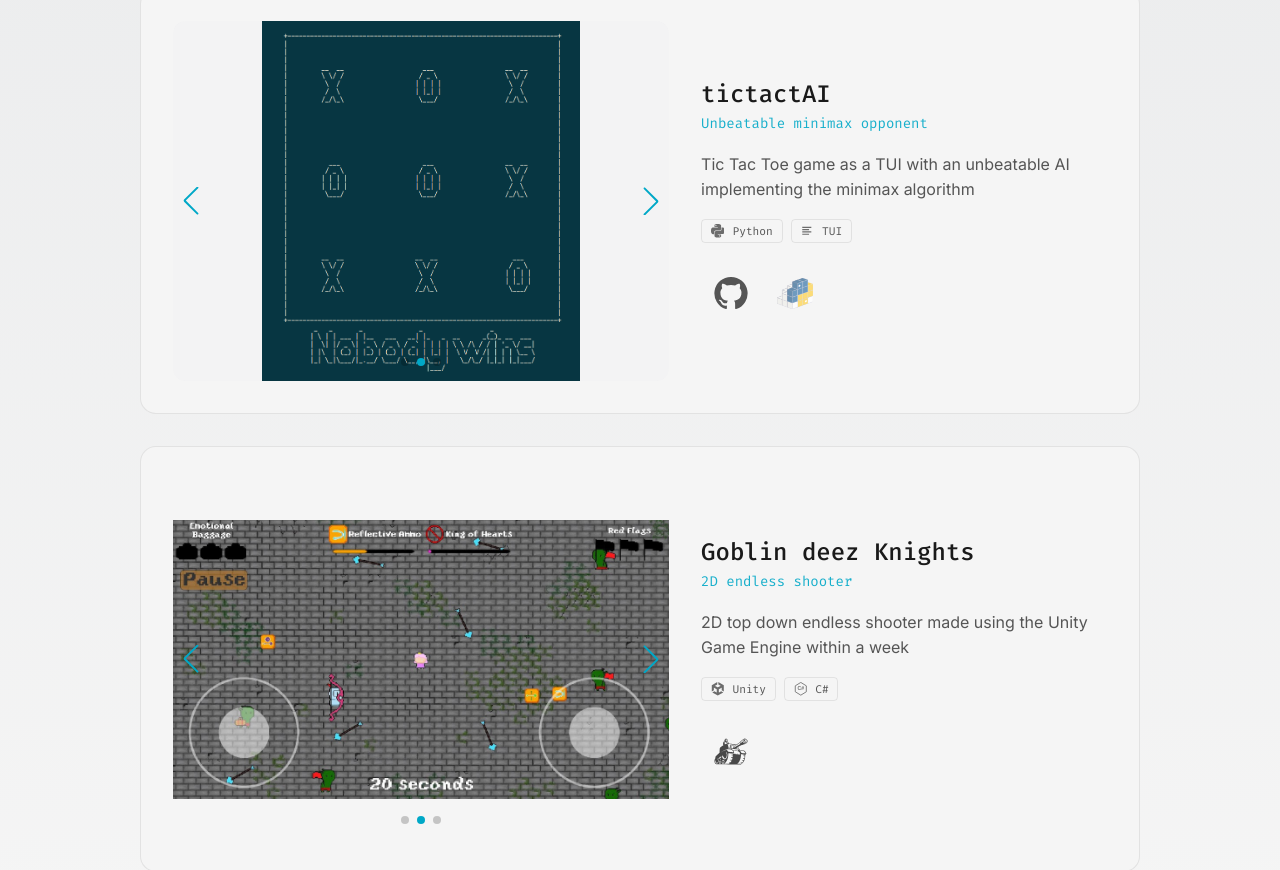
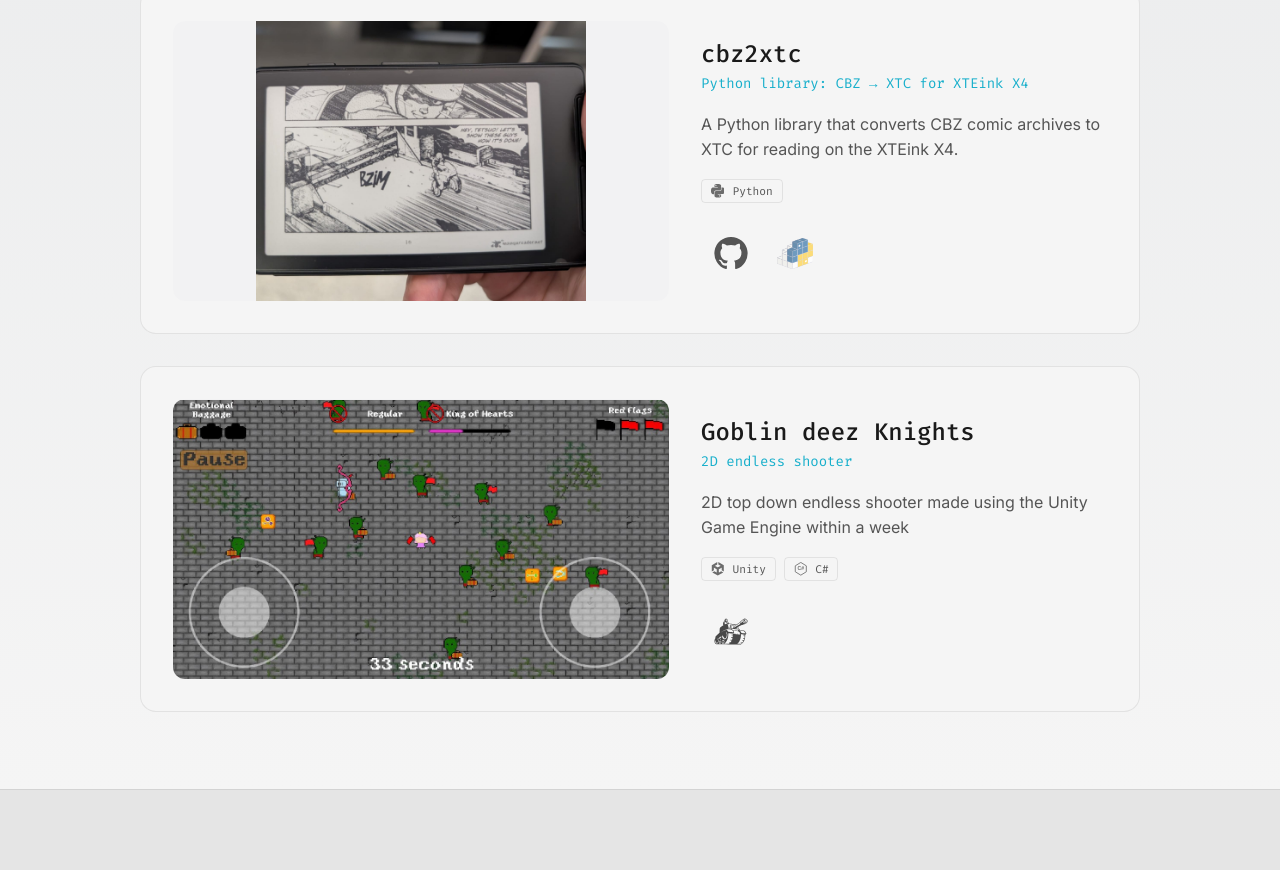
Before and after one commit to donutboyy/portfolio, a React (Vite) app: page / in a window 1280 px wide. Shown: the part 2395-3265 px from the top of the page. Built offline with nearby package versions, Linux system fonts and the light colour scheme.

Commit message:
feat: swap tictactAI for cbz2xtc and use single project heroes
Replace the Swiper carousel with one hero image per project, feature the published cbz2xtc library, and drop the unused tui skill path.

```diff
--- a/package.json
+++ b/package.json
@@ -19,8 +19,7 @@
     "@mui/material": "^6.4.12",
     "react": "^18.3.1",
     "react-dom": "^18.3.1",
-    "react-router-dom": "^7.16.0",
-    "swiper": "^12.1.2"
+    "react-router-dom": "^7.16.0"
   },
   "devDependencies": {
     "@eslint/js": "^9.17.0",
--- a/src/components/ImageCarousel.css
+++ /dev/null
@@ -1,38 +0,0 @@
-.swiper {
-  width: 100%;
-  height: 100%;
-  border-radius: var(--radius-lg);
-  overflow: hidden;
-}
-
-.mySwiper {
-  --swiper-navigation-size: 28px;
-  --swiper-theme-color: var(--accent);
-}
-
-.swiper-wrapper {
-  align-items: center;
-}
-
-.swiper-slide {
-  width: 100%;
-  height: 100%;
-  display: flex;
-  justify-content: center;
-}
-
-.swiper-slide img {
-  width: 100%;
-  height: 100%;
-  display: flex;
-  justify-content: center;
-  -moz-user-select: -moz-none;
-  -khtml-user-select: none;
-  -webkit-user-select: none;
-  -ms-user-select: none;
-  user-select: none;
-}
-
-:root {
-  --swiper-theme-color: var(--accent);
-}
--- a/src/components/ImageCarousel.tsx
+++ /dev/null
@@ -1,60 +0,0 @@
-import { Swiper, SwiperSlide } from "swiper/react";
-
-import "swiper/css";
-import "swiper/css/pagination";
-import "swiper/css/navigation";
-
-import "./ImageCarousel.css";
-
-import { Autoplay, Pagination, Navigation } from "swiper/modules";
-import { Box } from "@mui/material";
-
-interface ImageCarouselProps {
-  images: string[];
-  projectName: string;
-}
-
-function ImageCarousel({ images, projectName }: ImageCarouselProps) {
-  return (
-    <>
-      <Swiper
-        centeredSlides={true}
-        centeredSlidesBounds={true}
-        autoplay={{
-          delay: 4000,
-          disableOnInteraction: false,
-        }}
-        pagination={{
-          clickable: true,
-        }}
-        navigation={true}
-        modules={[Autoplay, Pagination, Navigation]}
-        className="mySwiper"
-      >
-        {images.map((img, index) => (
-          <SwiperSlide key={index}>
-            <Box
-              component="img"
-              justifyContent="center"
-              alignItems="center"
-              sx={{
-                height: { xs: 220, md: 280 },
-                display: "block",
-                maxHeight: 360,
-                overflow: "hidden",
-                width: "100%",
-                objectFit: "contain",
-                backgroundColor: "color-mix(in srgb, var(--bg-default) 55%, transparent)",
-              }}
-              src={img}
-              alt={`${projectName} screenshot ${index + 1}`}
-              loading="lazy"
-            />
-          </SwiperSlide>
-        ))}
-      </Swiper>
-    </>
-  );
-}
-
-export default ImageCarousel;
--- a/src/components/ProjectCard.css
+++ b/src/components/ProjectCard.css
@@ -13,6 +13,16 @@
   min-width: 0;
   border-radius: var(--radius-lg);
   overflow: hidden;
+  background: color-mix(in srgb, var(--bg-default) 55%, transparent);
+}
+
+.project-band__hero {
+  display: block;
+  width: 100%;
+  height: 220px;
+  max-height: 360px;
+  object-fit: contain;
+  user-select: none;
 }
 
 .project-band__copy {
@@ -65,4 +75,8 @@
     gap: var(--space-6);
     padding: var(--space-6);
   }
+
+  .project-band__hero {
+    height: 280px;
+  }
 }
--- a/src/components/ProjectCard.tsx
+++ b/src/components/ProjectCard.tsx
@@ -1,5 +1,4 @@
 import { Typography } from "@mui/material";
-import ImageCarousel from "./ImageCarousel.tsx";
 import IconButtons from "./IconButtons.tsx";
 import SkillChip from "./SkillChip.tsx";
 import { skillsById, type SkillId } from "../data/skills";
@@ -10,7 +9,7 @@ interface ProjectCardProps {
   name: string;
   shortDescription?: string;
   description?: string;
-  images: string[];
+  image: string;
   links?: string[];
   tags?: SkillId[];
 }
@@ -19,7 +18,7 @@ function ProjectCard({
   name,
   shortDescription,
   description,
-  images,
+  image,
   links,
   tags,
 }: ProjectCardProps) {
@@ -27,11 +26,14 @@ function ProjectCard({
 
   return (
     <article className="project-band reveal" ref={revealRef}>
-      {images.length > 0 && (
-        <div className="project-band__media">
-          <ImageCarousel images={images} projectName={name} />
-        </div>
-      )}
+      <div className="project-band__media">
+        <img
+          className="project-band__hero"
+          src={image}
+          alt={`${name} screenshot`}
+          loading="lazy"
+        />
+      </div>
       <div className="project-band__copy">
         <div>
           <Typography
--- a/src/components/SkillChip.tsx
+++ b/src/components/SkillChip.tsx
@@ -1,23 +1,17 @@
-import type { Skill, SkillId } from "../data/skills";
-import { resolveSkill } from "../data/skills";
+import type { Skill } from "../data/skills";
 import { SkillIcon } from "./SkillIcons";
 import "./SkillChip.css";
 
 interface SkillChipProps {
-  skill?: Skill;
-  /** Tag label or known skill id */
-  tag?: string;
+  skill: Skill;
   variant?: "pixel" | "clean";
 }
 
-function SkillChip({ skill, tag, variant = "pixel" }: SkillChipProps) {
-  const resolved = skill ?? resolveSkill(tag ?? "");
-  const skillId = resolved.id as SkillId;
-
+function SkillChip({ skill, variant = "pixel" }: SkillChipProps) {
   return (
     <span className={`skill-chip skill-chip--${variant}`}>
-      <SkillIcon id={skillId} className="skill-chip__icon" />
-      <span className="skill-chip__label">{resolved.label}</span>
+      <SkillIcon id={skill.id} className="skill-chip__icon" />
+      <span className="skill-chip__label">{skill.label}</span>
     </span>
   );
 }
--- a/src/components/SkillIcons.tsx
+++ b/src/components/SkillIcons.tsx
@@ -132,16 +132,6 @@ function CSharpIcon({ className }: IconProps) {
   );
 }
 
-function TuiIcon({ className }: IconProps) {
-  // No brand mark — terminal lines
-  return (
-    <SimpleIcon
-      className={className}
-      path="M4 5h16v2H4V5zm0 4h12v2H4V9zm0 4h16v2H4v-2zm0 4h12v2H4v-2z"
-    />
-  );
-}
-
 const icons: Record<SkillId, ComponentType<IconProps>> = {
   javascript: JavaScriptIcon,
   typescript: TypeScriptIcon,
@@ -153,7 +143,6 @@ const icons: Record<SkillId, ComponentType<IconProps>> = {
   git: GitIcon,
   github: GitHubIcon,
   neovim: NeovimIcon,
-  tui: TuiIcon,
 };
 
 export function SkillIcon({
--- a/src/data/skills.ts
+++ b/src/data/skills.ts
@@ -8,8 +8,7 @@ export type SkillId =
   | "unity"
   | "git"
   | "github"
-  | "neovim"
-  | "tui";
+  | "neovim";
 
 export interface Skill {
   id: SkillId;
@@ -41,32 +40,4 @@ export const skillsById: Record<SkillId, Skill> = {
   git: { id: "git", label: "Git" },
   github: { id: "github", label: "GitHub" },
   neovim: { id: "neovim", label: "Neovim" },
-  tui: { id: "tui", label: "TUI" },
 };
-
-/** Resolve a tag label or id to a Skill (falls back to a plain label chip). */
-export function resolveSkill(tag: string): Skill {
-  const normalized = tag.toLowerCase().replace(/\./g, "").replace(/\s+/g, "");
-  const aliases: Record<string, SkillId> = {
-    javascript: "javascript",
-    js: "javascript",
-    typescript: "typescript",
-    ts: "typescript",
-    react: "react",
-    nodejs: "nodejs",
-    node: "nodejs",
-    python: "python",
-    csharp: "csharp",
-    "c#": "csharp",
-    unity: "unity",
-    git: "git",
-    github: "github",
-    neovim: "neovim",
-    nvim: "neovim",
-    tui: "tui",
-  };
-
-  const id = aliases[normalized];
-  if (id) return skillsById[id];
-  return { id: "tui", label: tag };
-}
--- a/src/pages/Projects.tsx
+++ b/src/pages/Projects.tsx
@@ -8,38 +8,30 @@ interface ProjectsInfo {
   name: string;
   shortDescription?: string;
   description?: string;
-  images: string[];
+  image: string;
   links?: string[];
   tags: SkillId[];
 }
 
 const projects: ProjectsInfo[] = [
   {
-    name: "tictactAI",
-    shortDescription: "Unbeatable minimax opponent",
+    name: "cbz2xtc",
+    shortDescription: "Python library: CBZ → XTC for XTEink X4",
     description:
-      "Tic Tac Toe game as a TUI with an unbeatable AI implementing the minimax algorithm",
-    images: [
-      "/images/tictactai_sc1.png",
-      "/images/tictactai_sc2.png",
-      "/images/tictactai_sc3.png",
+      "A Python library that converts CBZ comic archives to XTC for reading on the XTEink X4.",
+    image: "/images/cbz2xtc.jpeg",
+    links: [
+      "https://pypi.org/project/cbz2xtc/",
+      "https://github.com/donutboyy/cbz2xtc",
     ],
-    links: [
-      "https://pypi.org/project/tictactai/",
-      "https://github.com/donutboyy/tictactAI",
-    ],
-    tags: ["python", "tui"],
+    tags: ["python"],
   },
   {
     name: "Goblin deez Knights",
     shortDescription: "2D endless shooter",
     description:
       "2D top down endless shooter made using the Unity Game Engine within a week",
-    images: [
-      "/images/gdk_title.png",
-      "/images/gdk_sc1.jpg",
-      "/images/gdk_sc2.jpg",
-    ],
+    image: "/images/gdk_sc2.jpg",
     links: ["https://www.newgrounds.com/portal/view/727351"],
     tags: ["unity", "csharp"],
   },
@@ -60,7 +52,7 @@ function Projects() {
             name={project.name}
             shortDescription={project.shortDescription}
             description={project.description}
-            images={project.images}
+            image={project.image}
             links={project.links}
             tags={project.tags}
           />
```
Also changed, not shown: public/images/cbz2xtc.jpeg (added), 1 other file (tests, documents, lock files or other folders).
